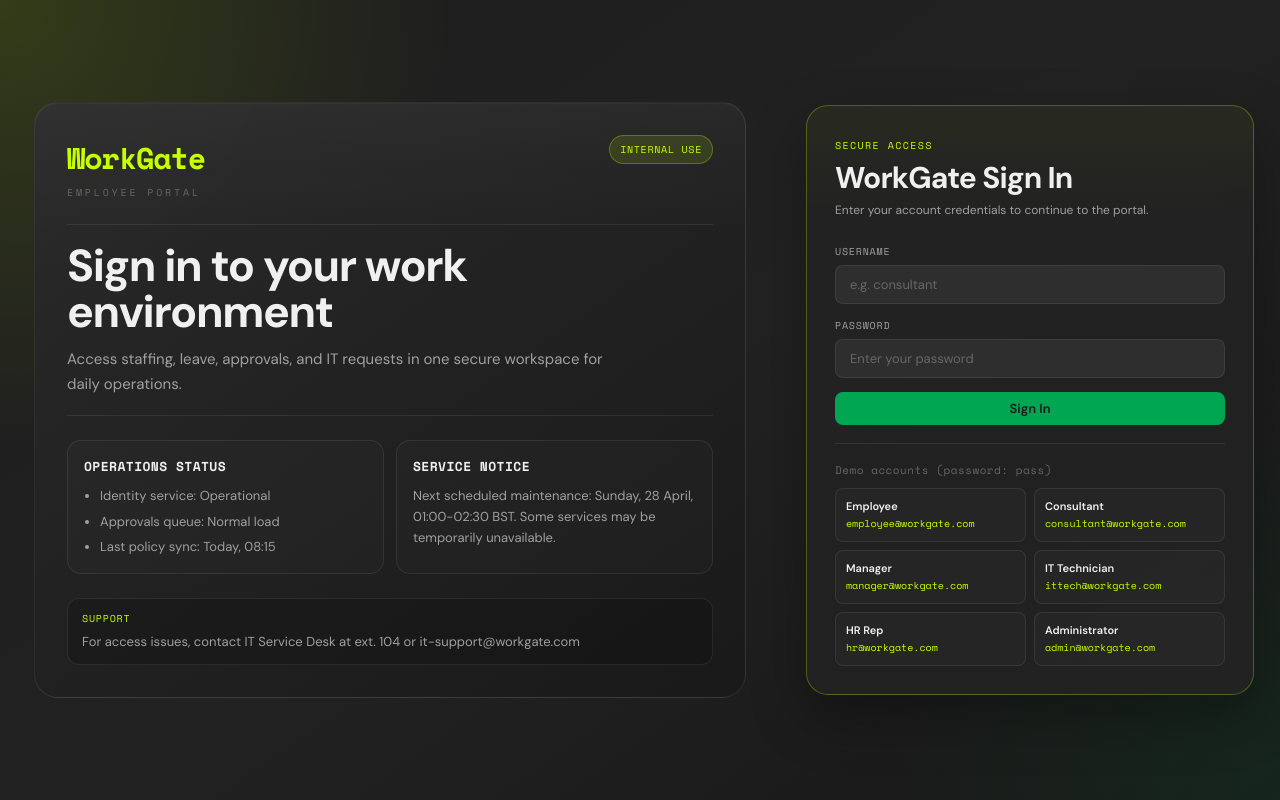
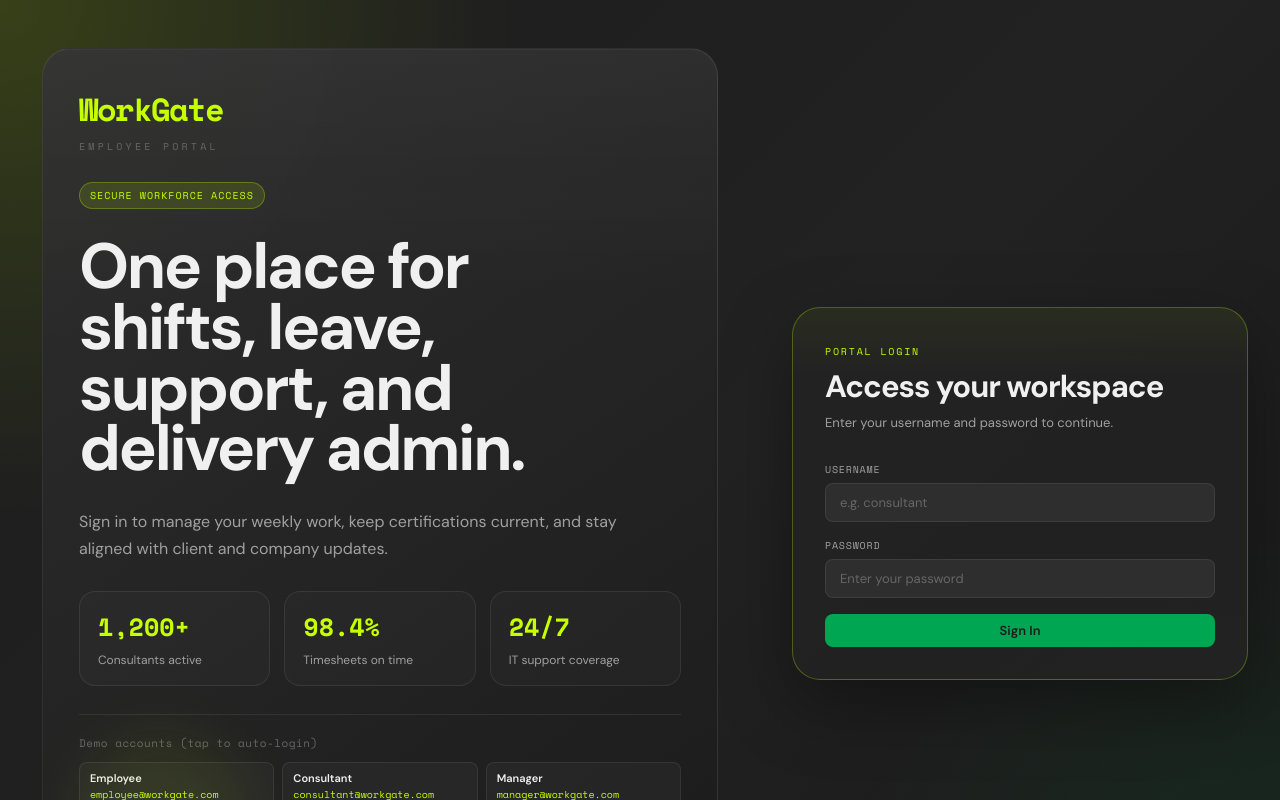
Before and after one commit to ChristopherRomano/WorkGate, a React (Vite) app in the folder WorkGate-frontend/FDM/: page /login in a window 1280 px wide. Shown: the top 800 px of the page. Built offline with nearby package versions, Linux system fonts and the light colour scheme.

Commit message:
Revert "Merge branch 'main' into newruselbranch"
This reverts commit 6ecb91379eaf20e3c8515afaaf5b24925a7bb472, reversing
changes made to ece78752af70653e246fba92e2af5cf6e74a33a5.

```diff
--- a/WorkGate-frontend/FDM/src/pages/Login.jsx
+++ b/WorkGate-frontend/FDM/src/pages/Login.jsx
@@ -3,6 +3,12 @@ import { useNavigate } from 'react-router-dom';
 import { useAuth } from '../context/AuthContext';
 import '../styles/components.css';
 import styles from './Login.module.css';
+
+const QUICK_STATS = [
+  { value: '1,200+', label: 'Consultants active' },
+  { value: '98.4%', label: 'Timesheets on time' },
+  { value: '24/7', label: 'IT support coverage' },
+];
 
 const ACCOUNTS = [
   { email: 'employee@workgate.com',   role: 'Employee' },
@@ -71,44 +77,39 @@ export default function Login() {
   return (
     <div className={styles.page}>
       <div className={styles.shell}>
-        <section className={styles.workspace}>
-          <div className={styles.workspaceCard}>
-            <header className={styles.brandRow}>
-              <div>
-                <div className={styles.brandMark}>WorkGate</div>
-                <div className={styles.brandSub}>Employee Portal</div>
-              </div>
-              <span className={styles.badge}>Internal Use</span>
-            </header>
-
-            <div className={styles.workspaceIntro}>
-              <h1 className={styles.title}>Sign in to your work environment</h1>
-              <p className={styles.copy}>
-                Access staffing, leave, approvals, and IT requests in one secure workspace for daily operations.
-              </p>
+        <section className={styles.hero}>
+          <div className={styles.heroInner}>
+            <div className={styles.brand}>
+              <div className={styles.brandMark}>WorkGate</div>
+              <div className={styles.brandSub}>Employee Portal</div>
             </div>
 
-            <div className={styles.infoGrid}>
-              <article className={styles.infoCard}>
-                <h2 className={styles.infoTitle}>Operations Status</h2>
-                <ul className={styles.infoList}>
-                  <li>Identity service: Operational</li>
-                  <li>Approvals queue: Normal load</li>
-                  <li>Last policy sync: Today, 08:15</li>
-                </ul>
-              </article>
+            <span className={styles.kicker}>Secure workforce access</span>
+            <h1 className={styles.title}>One place for shifts, leave, support, and delivery admin.</h1>
+            <p className={styles.copy}>
+              Sign in to manage your weekly work, keep certifications current, and stay aligned with client and company updates.
+            </p>
 
-              <article className={styles.infoCard}>
-                <h2 className={styles.infoTitle}>Service Notice</h2>
-                <p className={styles.infoText}>
-                  Next scheduled maintenance: Sunday, 28 April, 01:00-02:30 BST. Some services may be temporarily unavailable.
-                </p>
-              </article>
+            <div className={styles.metrics}>
+              {QUICK_STATS.map((item) => (
+                <div key={item.label} className={styles.metricCard}>
+                  <div className={styles.metricValue}>{item.value}</div>
+                  <div className={styles.metricLabel}>{item.label}</div>
+                </div>
+              ))}
             </div>
 
-            <div className={styles.supportBar}>
-              <span className={styles.supportLabel}>Support</span>
-              <p className={styles.supportText}>For access issues, contact IT Service Desk at ext. 104 or it-support@workgate.com</p>
+            <div className={styles.demoBox}>
+              <div className={styles.demoLabel}>Demo accounts (tap to auto-login)</div>
+              <div className={styles.demoGrid}>
+                {ACCOUNTS.map(({ email, role }) => (
+                  <button key={email} className={styles.demoBtn} onClick={() => quickLogin(email)}>
+                    <span className={styles.demoRole}>{role}</span>
+                    <span className={styles.demoUser}>{email}</span>
+                    <span className={styles.demoPass}>password: pass</span>
+                  </button>
+                ))}
+              </div>
             </div>
           </div>
         </section>
@@ -116,9 +117,9 @@ export default function Login() {
         <section className={styles.panelWrap}>
           <div className={`${styles.panel} animate-fade`}>
             <div className={styles.panelHeader}>
-              <span className={styles.panelEyebrow}>Secure Access</span>
-              <h2 className={styles.panelTitle}>WorkGate Sign In</h2>
-              <p className={styles.panelCopy}>Enter your account credentials to continue to the portal.</p>
+              <span className={styles.panelEyebrow}>Portal Login</span>
+              <h2 className={styles.panelTitle}>Access your workspace</h2>
+              <p className={styles.panelCopy}>Enter your username and password to continue.</p>
             </div>
 
             <form className={styles.form} onSubmit={handleSubmit}>
@@ -154,18 +155,6 @@ export default function Login() {
                 Sign In
               </button>
             </form>
-
-            <div className={styles.demoBox}>
-              <div className={styles.demoLabel}>Demo accounts (password: pass)</div>
-              <div className={styles.demoGrid}>
-                {ACCOUNTS.map(({ email, role }) => (
-                  <button key={email} className={styles.demoBtn} onClick={() => quickLogin(email)}>
-                    <span className={styles.demoRole}>{role}</span>
-                    <span className={styles.demoUser}>{email}</span>
-                  </button>
-                ))}
-              </div>
-            </div>
           </div>
         </section>
       </div>
--- a/WorkGate-frontend/FDM/src/pages/Login.module.css
+++ b/WorkGate-frontend/FDM/src/pages/Login.module.css
@@ -1,235 +1,278 @@
 .page {
   min-height: 100vh;
   background:
-    radial-gradient(circle at top left, rgba(197, 255, 0, 0.14), transparent 30%),
-    radial-gradient(circle at bottom right, rgba(0, 166, 81, 0.1), transparent 26%),
-    linear-gradient(145deg, var(--black) 0%, var(--black-2) 50%, #171717 100%);
+    radial-gradient(circle at top left, rgba(197, 255, 0, 0.16), transparent 32%),
+    radial-gradient(circle at bottom right, rgba(0, 166, 81, 0.14), transparent 28%),
+    linear-gradient(135deg, var(--black) 0%, var(--black-2) 52%, #181818 100%);
 }
 
 .shell {
   min-height: 100vh;
   display: grid;
-  grid-template-columns: minmax(0, 1.2fr) minmax(420px, 500px);
+  grid-template-columns: minmax(0, 1.15fr) minmax(420px, 520px);
 }
 
-.workspace {
+.hero {
   position: relative;
-  padding: 42px 34px;
+  padding: 48px 42px;
   display: flex;
-  align-items: center;
+  align-items: stretch;
 }
 
-.workspaceCard {
+.heroInner {
   width: 100%;
   border: 1px solid var(--border);
-  border-radius: 24px;
+  border-radius: 28px;
   background:
-    linear-gradient(180deg, rgba(255, 255, 255, 0.03), transparent 22%),
-    linear-gradient(145deg, rgba(42, 42, 42, 0.96), rgba(26, 26, 26, 0.94));
+    linear-gradient(180deg, rgba(255, 255, 255, 0.03), transparent 28%),
+    linear-gradient(145deg, rgba(46, 46, 46, 0.96), rgba(28, 28, 28, 0.94));
   box-shadow: inset 0 1px 0 rgba(255, 255, 255, 0.03);
-  padding: 32px;
+  padding: 36px;
   display: flex;
   flex-direction: column;
-  gap: 24px;
+  justify-content: space-between;
+  gap: 28px;
   overflow: hidden;
 }
 
-.brandRow {
-  display: flex;
-  align-items: flex-start;
-  justify-content: space-between;
-  gap: 12px;
+.heroInner::after {
+  content: '';
+  position: absolute;
+  inset: auto auto 72px 72px;
+  width: 180px;
+  height: 180px;
+  border-radius: 999px;
+  background: rgba(197, 255, 0, 0.08);
+  filter: blur(28px);
+  pointer-events: none;
 }
 
 .brandMark {
   font-family: var(--mono);
-  font-size: 30px;
+  font-size: 32px;
   font-weight: 700;
   color: var(--lime);
-  letter-spacing: -1.1px;
+  letter-spacing: -1.6px;
 }
 
 .brandSub {
-  margin-top: 5px;
+  margin-top: 6px;
   font-family: var(--mono);
   font-size: 10px;
-  letter-spacing: 2.8px;
+  letter-spacing: 3.2px;
   text-transform: uppercase;
   color: var(--text-dim);
 }
 
-.badge {
+.kicker {
   display: inline-flex;
   align-items: center;
-  padding: 6px 10px;
+  width: fit-content;
+  padding: 5px 10px;
   border-radius: 999px;
   border: 1px solid var(--lime-border);
   background: var(--lime-dim);
   color: var(--lime);
   font-family: var(--mono);
   font-size: 10px;
-  letter-spacing: 0.7px;
+  letter-spacing: 1px;
   text-transform: uppercase;
 }
 
-.workspaceIntro {
-  border-top: 1px solid var(--border);
-  border-bottom: 1px solid var(--border);
-  padding: 18px 0;
-}
-
 .title {
-  max-width: 16ch;
-  font-size: clamp(32px, 3.5vw, 48px);
-  line-height: 1.03;
-  letter-spacing: -1.4px;
+  max-width: 12ch;
+  font-size: clamp(40px, 5vw, 68px);
+  line-height: 0.95;
+  letter-spacing: -2.4px;
   color: var(--text);
 }
 
 .copy {
-  margin-top: 12px;
   max-width: 560px;
-  font-size: 15px;
-  line-height: 1.65;
+  font-size: 16px;
+  line-height: 1.7;
   color: var(--text-muted);
 }
 
-.infoGrid {
+.metrics {
   display: grid;
-  grid-template-columns: repeat(2, minmax(0, 1fr));
-  gap: 12px;
+  grid-template-columns: repeat(3, minmax(0, 1fr));
+  gap: 14px;
 }
 
-.infoCard {
-  padding: 16px;
-  border-radius: 14px;
-  background: rgba(255, 255, 255, 0.015);
+.metricCard {
+  padding: 16px 18px;
+  border-radius: 16px;
+  background: rgba(255, 255, 255, 0.02);
   border: 1px solid var(--border);
 }
 
-.infoTitle {
-  font-size: 13px;
-  letter-spacing: 0.4px;
-  text-transform: uppercase;
-  color: var(--text);
+.metricValue {
   font-family: var(--mono);
-}
-
-.infoList {
-  margin-top: 10px;
-  margin-left: 16px;
-  display: grid;
-  gap: 6px;
-  color: var(--text-muted);
-  font-size: 13px;
-  line-height: 1.5;
-}
-
-.infoText {
-  margin-top: 10px;
-  color: var(--text-muted);
-  font-size: 13px;
-  line-height: 1.6;
-}
-
-.supportBar {
-  border: 1px solid var(--border);
-  border-radius: 12px;
-  background: rgba(0, 0, 0, 0.16);
-  padding: 12px 14px;
-  display: grid;
-  gap: 6px;
-}
-
-.supportLabel {
-  font-family: var(--mono);
-  font-size: 10px;
-  letter-spacing: 0.8px;
-  text-transform: uppercase;
+  font-size: 25px;
+  font-weight: 700;
   color: var(--lime);
 }
 
-.supportText {
+.metricLabel {
+  margin-top: 6px;
+  font-size: 12px;
+  color: var(--text-muted);
+}
+
+.notice {
+  display: grid;
+  grid-template-columns: auto 1fr;
+  gap: 16px;
+  align-items: start;
+  padding-top: 20px;
+  border-top: 1px solid var(--border);
+}
+
+.noticeLabel {
+  padding: 5px 10px;
+  border-radius: 999px;
+  background: var(--green-muted);
+  color: var(--green-bright);
+  font-family: var(--mono);
+  font-size: 10px;
+  letter-spacing: 1px;
+  text-transform: uppercase;
+}
+
+.noticeBody {
+  max-width: 460px;
+  color: var(--text-muted);
   font-size: 13px;
-  color: var(--text-muted);
-  line-height: 1.55;
+  line-height: 1.7;
 }
 
 .panelWrap {
   display: flex;
   align-items: center;
   justify-content: center;
-  padding: 26px;
+  padding: 32px;
 }
 
 .panel {
   width: 100%;
-  border-radius: 22px;
+  border-radius: 28px;
   border: 1px solid var(--lime-border);
   background:
-    linear-gradient(180deg, rgba(197, 255, 0, 0.04), transparent 18%),
+    linear-gradient(180deg, rgba(197, 255, 0, 0.05), transparent 18%),
     rgba(34, 34, 34, 0.94);
-  box-shadow: 0 22px 56px rgba(0, 0, 0, 0.3);
-  padding: 28px;
+  box-shadow: 0 24px 70px rgba(0, 0, 0, 0.35);
+  padding: 32px;
 }
 
 .panelHeader {
-  margin-bottom: 24px;
+  margin-bottom: 28px;
 }
 
 .panelEyebrow {
   font-family: var(--mono);
   font-size: 10px;
-  letter-spacing: 1.4px;
+  letter-spacing: 1.8px;
   color: var(--lime);
   text-transform: uppercase;
 }
 
 .panelTitle {
-  margin-top: 8px;
-  font-size: 30px;
+  margin-top: 10px;
+  font-size: 31px;
   line-height: 1;
-  letter-spacing: -0.9px;
+  letter-spacing: -1px;
 }
 
 .panelCopy {
-  margin-top: 8px;
+  margin-top: 10px;
   color: var(--text-muted);
-  font-size: 12px;
-  line-height: 1.6;
+  font-size: 13px;
+  line-height: 1.7;
 }
 
 .form {
   display: grid;
-  gap: 14px;
+  gap: 16px;
+}
+
+.passwordRow {
+  display: flex;
+  align-items: center;
+  justify-content: space-between;
+  gap: 12px;
+}
+
+.inlineLink {
+  color: var(--lime);
+  font-size: 11px;
+  font-family: var(--mono);
+}
+
+.inlineLink:hover {
+  color: var(--text);
+}
+
+.formMeta {
+  display: flex;
+  align-items: center;
+  justify-content: space-between;
+  gap: 16px;
+}
+
+.checkRow {
+  display: inline-flex;
+  align-items: center;
+  gap: 10px;
+  color: var(--text-muted);
+  font-size: 12px;
+  text-transform: none;
+  letter-spacing: 0;
+  font-family: var(--sans);
+}
+
+.checkRow input {
+  accent-color: var(--lime);
+}
+
+.metaText {
+  font-family: var(--mono);
+  font-size: 10px;
+  color: var(--text-dim);
+  letter-spacing: 0.7px;
+  text-transform: uppercase;
 }
 
 .demoBox {
-  margin-top: 18px;
-  padding-top: 18px;
+  padding-top: 20px;
   border-top: 1px solid var(--border);
 }
 
 .demoLabel {
   font-size: 11px;
   color: var(--text-dim);
-  margin-bottom: 9px;
+  margin-bottom: 10px;
   font-family: var(--mono);
   letter-spacing: 0.5px;
 }
 
+.code {
+  color: var(--lime);
+  font-family: var(--mono);
+}
+
 .demoGrid {
   display: grid;
-  grid-template-columns: repeat(2, minmax(0, 1fr));
+  grid-template-columns: repeat(3, 1fr);
   gap: 8px;
 }
 
 .demoBtn {
   display: flex;
   flex-direction: column;
-  gap: 3px;
-  padding: 10px;
-  background: rgba(255, 255, 255, 0.02);
+  gap: 2px;
+  padding: 8px 10px;
+  background: rgba(255,255,255,0.03);
   border: 1px solid var(--border);
   border-radius: 8px;
   cursor: pointer;
@@ -240,7 +283,6 @@
 .demoBtn:hover {
   border-color: var(--lime-border);
   background: var(--lime-dim);
-  transform: translateY(-1px);
 }
 
 .demoRole {
@@ -253,6 +295,12 @@
 .demoUser {
   font-size: 10px;
   color: var(--lime);
+  font-family: var(--mono);
+}
+
+.demoPass {
+  font-size: 10px;
+  color: var(--text-dim);
   font-family: var(--mono);
 }
 
@@ -273,7 +321,7 @@
     linear-gradient(135deg, #e8e8e8 0%, #efefef 52%, #e4e4e4 100%);
 }
 
-:global([data-theme="light"]) .workspaceCard {
+:global([data-theme="light"]) .heroInner {
   background:
     linear-gradient(180deg, rgba(255,255,255,0.6), transparent 28%),
     linear-gradient(145deg, rgba(235,235,235,0.98), rgba(220,220,220,0.96));
@@ -287,7 +335,7 @@
   box-shadow: 0 24px 70px rgba(0,0,0,0.1);
 }
 
-:global([data-theme="light"]) .infoCard {
+:global([data-theme="light"]) .metricCard {
   background: rgba(0,0,0,0.03);
 }
 
@@ -299,42 +347,41 @@
   background: var(--lime-dim);
 }
 
-:global([data-theme="light"]) .supportBar {
-  background: rgba(255, 255, 255, 0.5);
-}
-
 @media (max-width: 1100px) {
   .shell {
     grid-template-columns: 1fr;
   }
 
-  .workspace {
+  .hero {
     padding-bottom: 0;
   }
 
   .title {
-    max-width: 20ch;
-  }
-
-  .infoGrid {
-    grid-template-columns: 1fr;
+    max-width: 16ch;
   }
 }
 
 @media (max-width: 720px) {
-  .workspace,
+  .hero,
   .panelWrap {
     padding: 18px;
   }
 
-  .workspaceCard,
+  .heroInner,
   .panel {
     padding: 24px;
     border-radius: 22px;
   }
 
-  .demoGrid {
+  .metrics {
     grid-template-columns: 1fr;
+  }
+
+  .notice,
+  .formMeta,
+  .passwordRow {
+    grid-template-columns: 1fr;
+    display: grid;
   }
 
   .form .btn {
```
